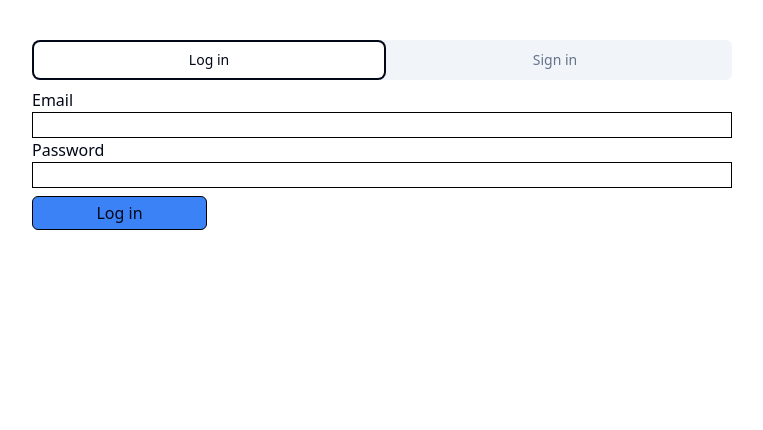
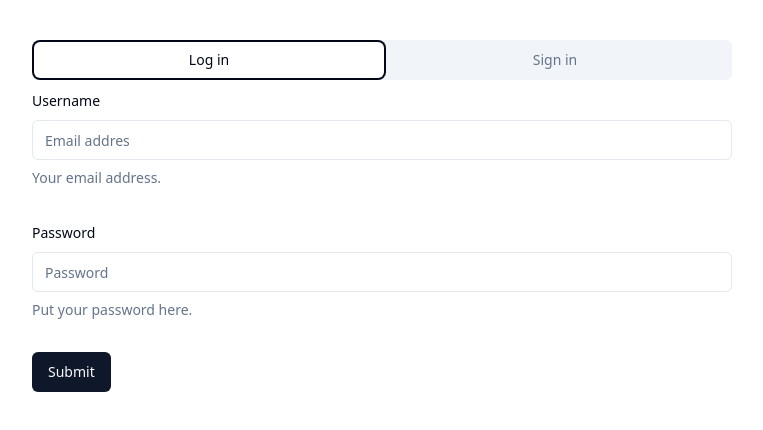
Before and after one commit to ValadaRP/healthAppFrontend, a React (Vite) app: page / in a window 1280 px wide. Both pictures are taken after a click on the tab "Log in". Shown: the top 430 px of the page, without its empty margins (258-1021 px from the left). Built offline with nearby package versions, Linux system fonts and the light colour scheme.

Commit message:
Added first validation for login Form

```diff
--- a/package.json
+++ b/package.json
@@ -11,6 +11,7 @@
   },
   "dependencies": {
     "@hookform/resolvers": "^3.3.2",
+    "@radix-ui/react-label": "^2.0.2",
     "@radix-ui/react-slot": "^1.0.2",
     "@radix-ui/react-tabs": "^1.0.4",
     "axios": "^1.5.1",
--- a/src/Authorization.tsx
+++ b/src/Authorization.tsx
@@ -1,4 +1,5 @@
 import { Tabs, TabsContent, TabsList, TabsTrigger } from "@/components/ui/tabs"
+import Login from "@/components/login/Login.tsx";
 
 function Authorization() {
     return (
@@ -10,17 +11,7 @@
                         <TabsTrigger value="Signin">Sign in</TabsTrigger>
                     </TabsList>
                     <TabsContent value="Login" className={""}>
-                        <form className={"flex flex-col"}>
-                            <div className={"flex flex-col"}>
-                                <label>Email</label>
-                                <input type={"text"} className={"border-[0.5px] border-black focus:outline-none"}/>
-                            </div>
-                            <div className={"flex flex-col"}>
-                                <label>Password</label>
-                                <input type={"text"} className={"border-[0.5px] border-black focus:outline-none"}/>
-                            </div>
-                            <button type={"submit"} className={"bg-blue-500 w-1/4 mt-2 rounded-md p-1 border-[0.5px] border-black focus:outline-none"}>Log in</button>
-                        </form>
+                        <Login />
                     </TabsContent>
                     <TabsContent value="Signin">Change your password here.</TabsContent>
                 </Tabs>
--- a/src/components/login/Login.tsx
+++ b/src/components/login/Login.tsx
@@ -1,7 +1,75 @@
+import {logInSchema} from "@/models/Schema.ts";
+import {z} from "zod";
+import {
+    Form,
+    FormControl,
+    FormDescription,
+    FormField,
+    FormItem,
+    FormLabel,
+    FormMessage,
+} from "@/components/ui/form"
+import {useForm} from "react-hook-form";
+import {zodResolver} from "@hookform/resolvers/zod";
+import {Button} from "@/components/ui/button.tsx";
+import {Input} from "@/components/ui/input.tsx";
+
+
+function onSubmit(values: z.infer<typeof logInSchema>) {
+    // Do something with the form values.
+    // ✅ This will be type-safe and validated.
+    console.log(values)
+    console.log("test")
+}
+
 export default function Login(){
+    const form = useForm<z.infer<typeof logInSchema>>({
+        resolver: zodResolver(logInSchema),
+        defaultValues: {
+            email : "",
+            password : "",
+        },
+    });
+
     return(
         <>
-            <div></div>
+            <Form {...form}>
+                <form onSubmit={form.handleSubmit(onSubmit)} className="space-y-8">
+                    <FormField
+                        control={form.control}
+                        name="email"
+                        render={({ field }) => (
+                            <FormItem>
+                                <FormLabel>Username</FormLabel>
+                                <FormControl>
+                                    <Input placeholder="Email addres" {...field} />
+                                </FormControl>
+                                <FormDescription>
+                                    Your email address.
+                                </FormDescription>
+                                <FormMessage />
+                            </FormItem>
+                        )}
+                    />
+                    <FormField
+                        control={form.control}
+                        name="password"
+                        render={({ field }) => (
+                            <FormItem>
+                                <FormLabel>Password</FormLabel>
+                                <FormControl>
+                                    <Input placeholder="Password" {...field} type={"password"}/>
+                                </FormControl>
+                                <FormDescription>
+                                    Put your password here.
+                                </FormDescription>
+                                <FormMessage />
+                            </FormItem>
+                        )}
+                    />
+                    <Button type="submit">Submit</Button>
+                </form>
+            </Form>
         </>
     )
 }
--- /dev/null
+++ b/src/components/ui/form.tsx
@@ -0,0 +1,176 @@
+import * as React from "react"
+import * as LabelPrimitive from "@radix-ui/react-label"
+import { Slot } from "@radix-ui/react-slot"
+import {
+  Controller,
+  ControllerProps,
+  FieldPath,
+  FieldValues,
+  FormProvider,
+  useFormContext,
+} from "react-hook-form"
+
+import { cn } from "@/lib/utils"
+import { Label } from "@/components/ui/label"
+
+const Form = FormProvider
+
+type FormFieldContextValue<
+  TFieldValues extends FieldValues = FieldValues,
+  TName extends FieldPath<TFieldValues> = FieldPath<TFieldValues>
+> = {
+  name: TName
+}
+
+const FormFieldContext = React.createContext<FormFieldContextValue>(
+  {} as FormFieldContextValue
+)
+
+const FormField = <
+  TFieldValues extends FieldValues = FieldValues,
+  TName extends FieldPath<TFieldValues> = FieldPath<TFieldValues>
+>({
+  ...props
+}: ControllerProps<TFieldValues, TName>) => {
+  return (
+    <FormFieldContext.Provider value={{ name: props.name }}>
+      <Controller {...props} />
+    </FormFieldContext.Provider>
+  )
+}
+
+const useFormField = () => {
+  const fieldContext = React.useContext(FormFieldContext)
+  const itemContext = React.useContext(FormItemContext)
+  const { getFieldState, formState } = useFormContext()
+
+  const fieldState = getFieldState(fieldContext.name, formState)
+
+  if (!fieldContext) {
+    throw new Error("useFormField should be used within <FormField>")
+  }
+
+  const { id } = itemContext
+
+  return {
+    id,
+    name: fieldContext.name,
+    formItemId: `${id}-form-item`,
+    formDescriptionId: `${id}-form-item-description`,
+    formMessageId: `${id}-form-item-message`,
+    ...fieldState,
+  }
+}
+
+type FormItemContextValue = {
+  id: string
+}
+
+const FormItemContext = React.createContext<FormItemContextValue>(
+  {} as FormItemContextValue
+)
+
+const FormItem = React.forwardRef<
+  HTMLDivElement,
+  React.HTMLAttributes<HTMLDivElement>
+>(({ className, ...props }, ref) => {
+  const id = React.useId()
+
+  return (
+    <FormItemContext.Provider value={{ id }}>
+      <div ref={ref} className={cn("space-y-2", className)} {...props} />
+    </FormItemContext.Provider>
+  )
+})
+FormItem.displayName = "FormItem"
+
+const FormLabel = React.forwardRef<
+  React.ElementRef<typeof LabelPrimitive.Root>,
+  React.ComponentPropsWithoutRef<typeof LabelPrimitive.Root>
+>(({ className, ...props }, ref) => {
+  const { error, formItemId } = useFormField()
+
+  return (
+    <Label
+      ref={ref}
+      className={cn(error && "text-destructive", className)}
+      htmlFor={formItemId}
+      {...props}
+    />
+  )
+})
+FormLabel.displayName = "FormLabel"
+
+const FormControl = React.forwardRef<
+  React.ElementRef<typeof Slot>,
+  React.ComponentPropsWithoutRef<typeof Slot>
+>(({ ...props }, ref) => {
+  const { error, formItemId, formDescriptionId, formMessageId } = useFormField()
+
+  return (
+    <Slot
+      ref={ref}
+      id={formItemId}
+      aria-describedby={
+        !error
+          ? `${formDescriptionId}`
+          : `${formDescriptionId} ${formMessageId}`
+      }
+      aria-invalid={!!error}
+      {...props}
+    />
+  )
+})
+FormControl.displayName = "FormControl"
+
+const FormDescription = React.forwardRef<
+  HTMLParagraphElement,
+  React.HTMLAttributes<HTMLParagraphElement>
+>(({ className, ...props }, ref) => {
+  const { formDescriptionId } = useFormField()
+
+  return (
+    <p
+      ref={ref}
+      id={formDescriptionId}
+      className={cn("text-sm text-muted-foreground", className)}
+      {...props}
+    />
+  )
+})
+FormDescription.displayName = "FormDescription"
+
+const FormMessage = React.forwardRef<
+  HTMLParagraphElement,
+  React.HTMLAttributes<HTMLParagraphElement>
+>(({ className, children, ...props }, ref) => {
+  const { error, formMessageId } = useFormField()
+  const body = error ? String(error?.message) : children
+
+  if (!body) {
+    return null
+  }
+
+  return (
+    <p
+      ref={ref}
+      id={formMessageId}
+      className={cn("text-sm font-medium text-destructive", className)}
+      {...props}
+    >
+      {body}
+    </p>
+  )
+})
+FormMessage.displayName = "FormMessage"
+
+export {
+  useFormField,
+  Form,
+  FormItem,
+  FormLabel,
+  FormControl,
+  FormDescription,
+  FormMessage,
+  FormField,
+}
--- /dev/null
+++ b/src/components/ui/input.tsx
@@ -0,0 +1,25 @@
+import * as React from "react"
+
+import { cn } from "@/lib/utils"
+
+export interface InputProps
+  extends React.InputHTMLAttributes<HTMLInputElement> {}
+
+const Input = React.forwardRef<HTMLInputElement, InputProps>(
+  ({ className, type, ...props }, ref) => {
+    return (
+      <input
+        type={type}
+        className={cn(
+          "flex h-10 w-full rounded-md border border-input bg-background px-3 py-2 text-sm ring-offset-background file:border-0 file:bg-transparent file:text-sm file:font-medium placeholder:text-muted-foreground focus-visible:outline-none focus-visible:ring-2 focus-visible:ring-ring focus-visible:ring-offset-2 disabled:cursor-not-allowed disabled:opacity-50",
+          className
+        )}
+        ref={ref}
+        {...props}
+      />
+    )
+  }
+)
+Input.displayName = "Input"
+
+export { Input }
--- /dev/null
+++ b/src/components/ui/label.tsx
@@ -0,0 +1,24 @@
+import * as React from "react"
+import * as LabelPrimitive from "@radix-ui/react-label"
+import { cva, type VariantProps } from "class-variance-authority"
+
+import { cn } from "@/lib/utils"
+
+const labelVariants = cva(
+  "text-sm font-medium leading-none peer-disabled:cursor-not-allowed peer-disabled:opacity-70"
+)
+
+const Label = React.forwardRef<
+  React.ElementRef<typeof LabelPrimitive.Root>,
+  React.ComponentPropsWithoutRef<typeof LabelPrimitive.Root> &
+    VariantProps<typeof labelVariants>
+>(({ className, ...props }, ref) => (
+  <LabelPrimitive.Root
+    ref={ref}
+    className={cn(labelVariants(), className)}
+    {...props}
+  />
+))
+Label.displayName = LabelPrimitive.Root.displayName
+
+export { Label }
--- /dev/null
+++ b/src/models/Schema.ts
@@ -0,0 +1,10 @@
+import {z} from "zod";
+
+export const logInSchema = z.object({
+    email: z.string().trim().toLowerCase().email({
+        message: "Please enter a valid email address",
+    }),
+    password: z.string().min(6).max(100,{
+        message: "Password must be between 6 and 100 characters",
+    }),
+});
```
Also changed, not shown: 1 other file (tests, documents, lock files or other folders).
